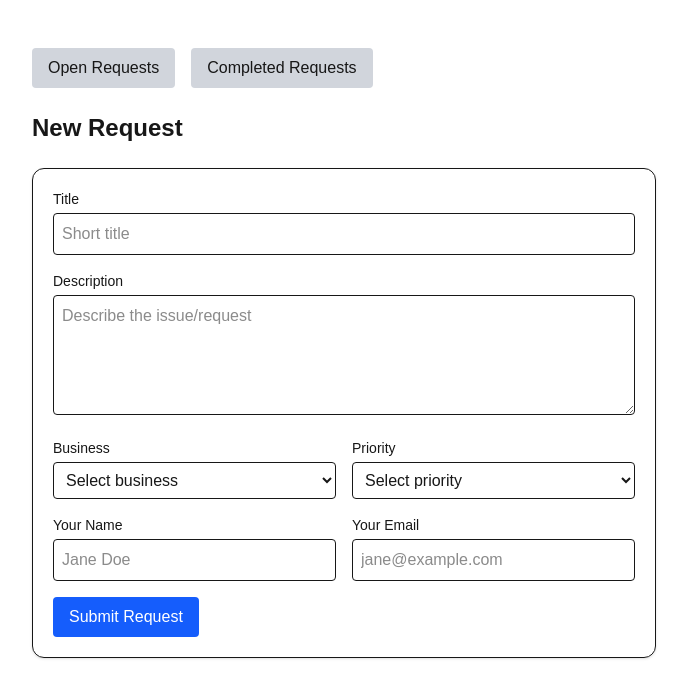
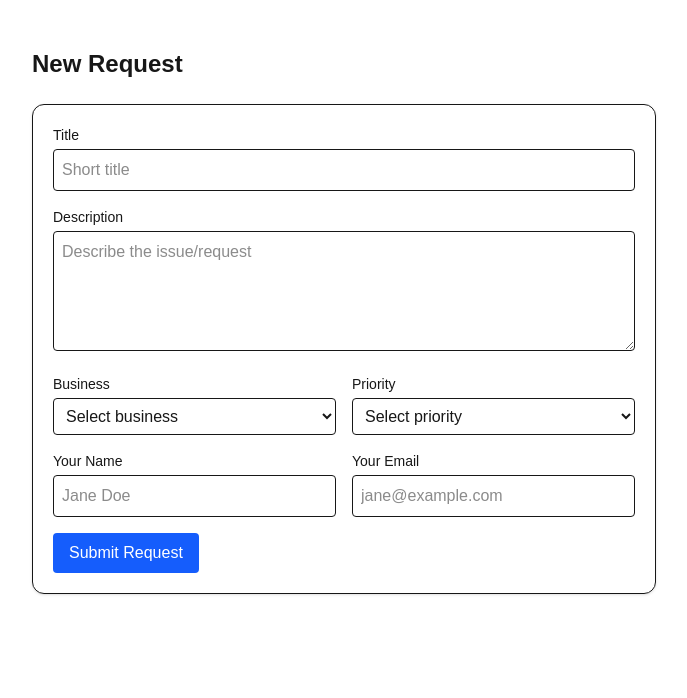
Before and after one commit to mcpeckgroup/facilitiesportal, a Next.js app: page /requests/new in a window 1280 px wide. Shown: the top 698 px of the page, without its empty margins (296-983 px from the left). Built offline with nearby package versions, Linux system fonts and the light colour scheme.

Commit message:
New Request: remove nav buttons; keep redirect to login

```diff
--- a/src/app/requests/new/page.tsx
+++ b/src/app/requests/new/page.tsx
@@ -1,7 +1,6 @@
 "use client";
 
 import { useState } from "react";
-import Link from "next/link";
 import { supabase } from "@/lib/supabase/client";
 
 type WorkOrder = {
@@ -79,26 +78,16 @@ export default function NewRequestPage() {
         body: JSON.stringify({ record: data }),
       });
     } catch {
-      // ignore notify errors to keep UX smooth
+      // ignore notification errors to keep UX smooth
     }
 
     // 3) Redirect to the login page (absolute URL)
-    // Use replace so the user can't go "Back" to resubmit the same form.
+    // Use replace so the user can't go Back and resubmit the same form.
     window.location.replace("https://www.facilitiesportal.com/");
   }
 
   return (
     <div className="p-6 max-w-2xl mx-auto space-y-6">
-      {/* Tabs / Nav */}
-      <div className="flex space-x-4">
-        <Link href="/requests" className="px-4 py-2 bg-gray-300 rounded">
-          Open Requests
-        </Link>
-        <Link href="/requests/completed" className="px-4 py-2 bg-gray-300 rounded">
-          Completed Requests
-        </Link>
-      </div>
-
       <h1 className="text-2xl font-semibold">New Request</h1>
 
       <form onSubmit={handleSubmit} className="space-y-4 border rounded-xl p-5 shadow">
```
